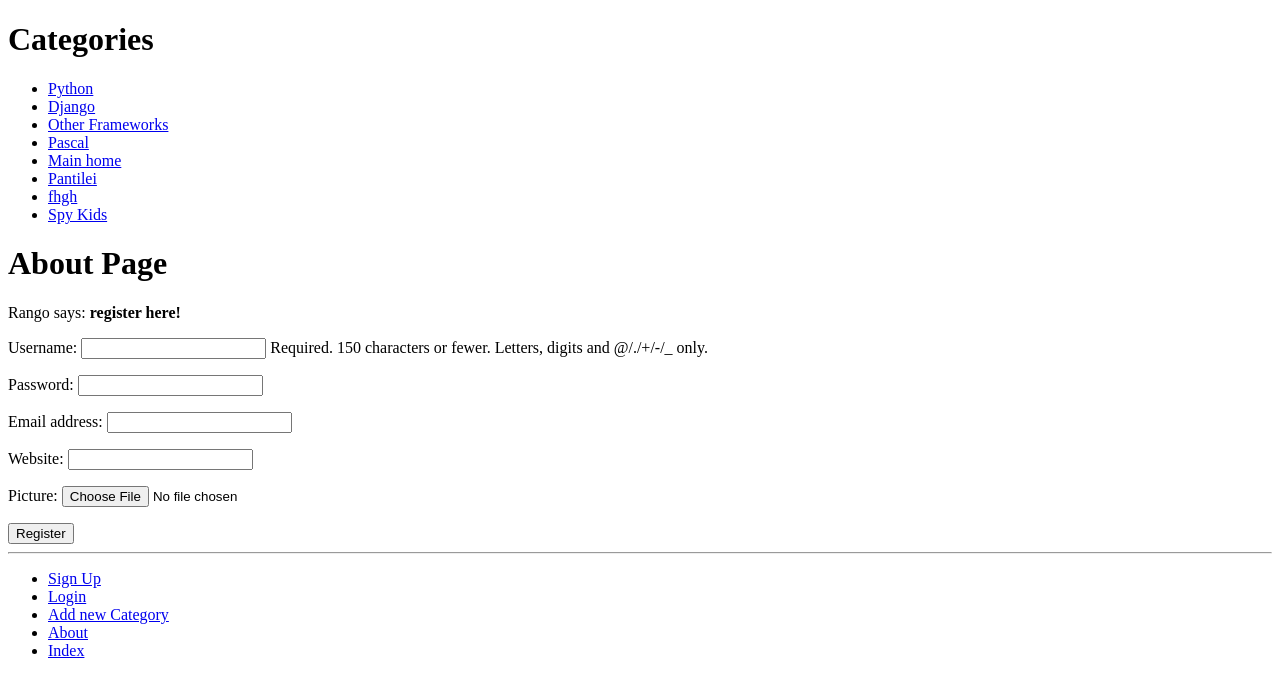
After one commit to Pantilei/Tango-With-Django, a Django app: page /rango/register/ in a window 1280 px wide. The commit adds this page. Shown: the top 697 px of the page. Run offline with Django 3.2, Linux system fonts and the light colour scheme; data comes from the database, SQL or seed files in the repository; both versions use the stored data as it was after the commit.

Commit message:
User Authentication

```diff
--- a/rango/admin.py
+++ b/rango/admin.py
@@ -1,6 +1,7 @@
 from django.contrib import admin
 
-from rango.models import Category, Page
+from rango.models import Category, Page, UserProfile
+
 
 
 
@@ -14,3 +15,4 @@ class CategoryAdmin(admin.ModelAdmin):
 
 admin.site.register(Category, CategoryAdmin)
 admin.site.register(Page, PageAdmin)
+admin.site.register(UserProfile)
--- a/rango/forms.py
+++ b/rango/forms.py
@@ -1,5 +1,6 @@
 from django import forms
-from rango.models import Category, Page
+from rango.models import Category, Page, UserProfile
+from django.contrib.auth.models import User
 
 class CategoryForm(forms.ModelForm):
     name = forms.CharField(max_length=128, help_text = "Please enter category name.")
@@ -26,3 +27,14 @@ class PageForm(forms.ModelForm):
     class Meta:
         model = Page
         exclude = ('category',)
+
+class UserForm(forms.ModelForm):
+    password = forms.CharField(widget=forms.PasswordInput())
+
+    class Meta:
+        model = User
+        fields = ('username','password','email')
+class UserProfileForm(forms.ModelForm):
+    class Meta:
+        model = UserProfile
+        fields = ('website','picture')
--- a/rango/models.py
+++ b/rango/models.py
@@ -1,6 +1,6 @@
 from django.db import models
 from django.template.defaultfilters import slugify
-
+from django.contrib.auth.models import User
 
 
 
@@ -35,3 +35,10 @@ class Page(models.Model):
     views = models.IntegerField(default=0)
     def __str__(self): # For Python 2, use __unicode__ too
         return self.title
+
+class UserProfile(models.Model):
+    user=models.OneToOneField(User)
+    website = models.URLField(blank=True)
+    picture = models.ImageField(upload_to='profile_images', blank=True)
+    def __srt__(self):
+        return self.user.username
--- a/rango/urls.py
+++ b/rango/urls.py
@@ -8,4 +8,8 @@ urlpatterns = [
     url(r'^add_category/$', views.add_category, name='add_category'),
     url(r'^category/(?P<category_name_slug>[\w\-]+)/$', views.show_category, name='show_category'),
     url(r'^category/(?P<category_name_slug>[\w\-]+)/add_page/$', views.add_page, name='add_page'),
+    url(r'^register/$', views.register, name='register'),
+    url(r'^login/$', views.user_login, name='login'),
+    url(r'^restricted/', views.restricted, name='restricted'),
+    url(r'^logout/$', views.user_logout, name='logout'),
 ]
--- a/rango/views.py
+++ b/rango/views.py
@@ -1,9 +1,13 @@
-from django.http import HttpResponse
+from django.http import HttpResponse, HttpResponseRedirect
+from django.contrib.auth import authenticate, login, logout
+from django.core.urlresolvers import reverse
 from django.shortcuts import render
+from django.contrib.auth.decorators import login_required
 from rango.models import Category
 from rango.models import Page
 from rango.forms import CategoryForm
 from rango.forms import PageForm
+from rango.forms import UserForm, UserProfileForm
 
 def index(request):
     category_list = Category.objects.order_by('-likes')[:5]
@@ -30,6 +34,7 @@ def show_category(request, category_name_slug):
         context_dict['pages'] = None
     return render(request, 'rango/category.html', context_dict)
 
+@login_required
 def add_category(request):
     form = CategoryForm()
 
@@ -42,7 +47,7 @@ def add_category(request):
             print(form.errors)
     return render(request, 'rango/add_category.html', {'form': form})
 
-
+@login_required
 def add_page(request, category_name_slug):
     try:
         category = Category.objects.get(slug=category_name_slug)
@@ -63,3 +68,56 @@ def add_page(request, category_name_slug):
             print(form.errors)
     context_dict = {'form':form, 'category': category}
     return render(request, 'rango/add_page.html', context_dict)
+
+
+def register(request):
+
+    registered = False
+
+    if request.method == 'POST':
+        user_form = UserForm(data=request.POST)
+        profile_form = UserProfileForm(data=request.POST)
+        if user_form.is_valid() and profile_form.is_valid():
+            user = user_form.save()
+            user.set_password(user.password)
+            user.save()
+
+            profile = profile_form.save(commit=False)
+            profile.user = user
+
+            if 'picture' in request.FILES:
+                profile.picture = request.FILES['picture']
+            profile.save()
+            registered = True
+        else:
+            print(user_form.errors, profile_form.errors)
+    else:
+        user_form = UserForm()
+        profile_form = UserProfileForm()
+    return render(request,'rango/register.html',{'user_form':user_form, 'profile_form':profile_form, 'registered':registered})
+
+def user_login(request):
+    if request.method == 'POST':
+        username = request.POST.get('username')
+        password = request.POST.get('password')
+        user = authenticate(username=username, password=password)
+        if user:
+            if user.is_active:
+                login(request, user)
+                return HttpResponseRedirect(reverse('index'))
+            else:
+                return HttpResponse("Your Rango account is disabled")
+        else:
+            #print("Invalid login details: {0}, {1}".format(username,password))
+            return render(request,'rango/login.html', {'user':user})#HttpResponse("Invalid login details supplied.")
+    else:
+        return render(request,'rango/login.html', {})
+
+@login_required
+def restricted(request):
+    return HttpResponse("Since you're logged in, you can see this text!")
+
+@login_required
+def user_logout(request):
+    logout(request)
+    return HttpResponseRedirect(reverse('index'))
--- a/tango_with_django_project/settings.py
+++ b/tango_with_django_project/settings.py
@@ -116,7 +116,7 @@ USE_L10N = True
 
 USE_TZ = True
 
-
+LOGIN_URL = '/rango/login/'
 # Static files (CSS, JavaScript, Images)
 # https://docs.djangoproject.com/en/1.9/howto/static-files/
 
--- a/templates/rango/base.html
+++ b/templates/rango/base.html
@@ -13,6 +13,7 @@
   </head>
   <body>
     <div>
+      <h1>Categories</h1>
       {% block sidebar_block %}
         {% get_category_list category %}
       {% endblock %}
@@ -25,6 +26,13 @@
     <hr />
     <div class="">
       <ul>
+{% if user.is_authenticated %}
+        <li> <a href="{% url 'rango:restricted' %}">Restricted Page</a> </li>
+        <li><a href="{% url 'rango:logout' %}">Logout</a> </li>
+{% else %}
+        <li><a href="{% url 'rango:register' %}">Sign Up</a></li>
+        <li> <a href="{% url 'rango:login' %}">Login</a> </li>
+{% endif %}
         <li><a href="{% url 'rango:add_category' %}">Add new Category</a></li>
         <li><a href="{% url 'rango:about' %}">About</a></li>
         <li><a href="{% url 'rango:index' %}">Index</a></li>
--- /dev/null
+++ b/templates/rango/register.html
@@ -0,0 +1,22 @@
+{% extends 'rango/base.html' %}
+{% load staticfiles %}
+
+{% block title_block %}
+  Register
+{% endblock %}
+
+{% block body_block %}
+  <h1>About Page</h1>
+    {% if registered %}
+      Rango says: <strong> thank you for registering</strong><br />
+      <a href="/rango/">Return to homepage</a><br />
+    {% else %}
+      Rango says: <strong>register here!</strong> <br />
+      <form id="user-form" action="/rango/register/" method="post" enctype="multipart/form-data">
+        {% csrf_token %}
+        {{ user_form.as_p }}
+        {{ profile_form.as_p}}
+        <input type="submit" name="submit" value="Register" />
+      </form>
+    {% endif %}
+  {% endblock %}
```
Also changed, not shown: templates/rango/index.html (+7 -3 lines), templates/rango/login.html (added, +22 -0 lines), db.sqlite3, profile_images/1.png (added), profile_images/2.png (added), profile_images/mars.jfif (added), rango/migrations/0004_auto_20181126_0941.py (added), rango/migrations/0005_auto_20181126_1107.py (added).
